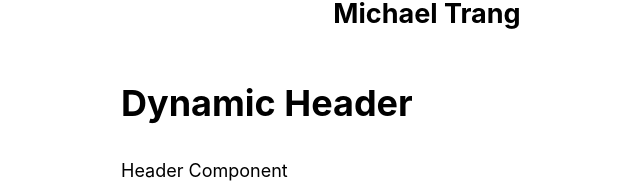
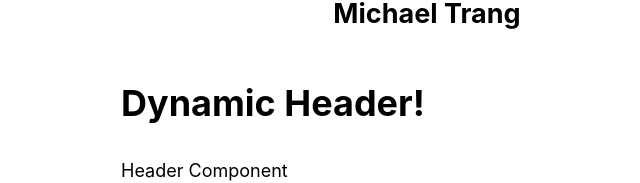
Before and after one commit to mtranggit/nextjs-blog, a Next.js app: page /posts/dynamic-header in a window 1280 px wide. Shown: the part 185-368 px from the top of the page, without its empty margins (213-853 px from the left). Built offline with nearby package versions, Linux system fonts and the light colour scheme.

Commit message:
Update dynamic header post

```diff
--- a/pages/posts/dynamic-header.js
+++ b/pages/posts/dynamic-header.js
@@ -11,7 +11,7 @@ export default function FirstPost() {
       <Head>
         <title>Dynamic Header</title>;
       </Head>
-      <h1>Dynamic Header</h1>
+      <h1>Dynamic Header!</h1>
       <DynamicHeader />
       {/* <StaticHeader /> */}
       <p>Welcome to Dynamic Header post!</p>
```
